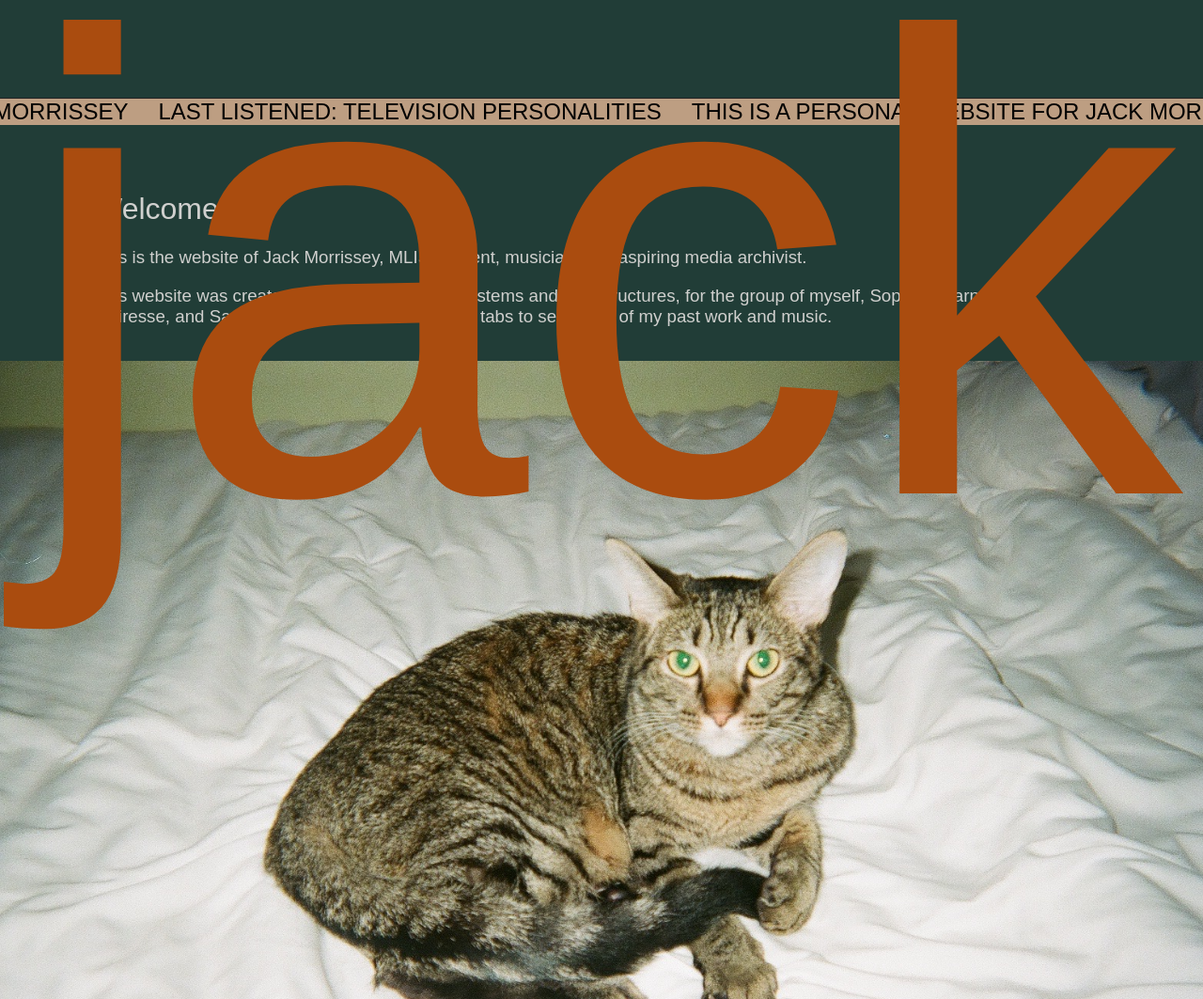
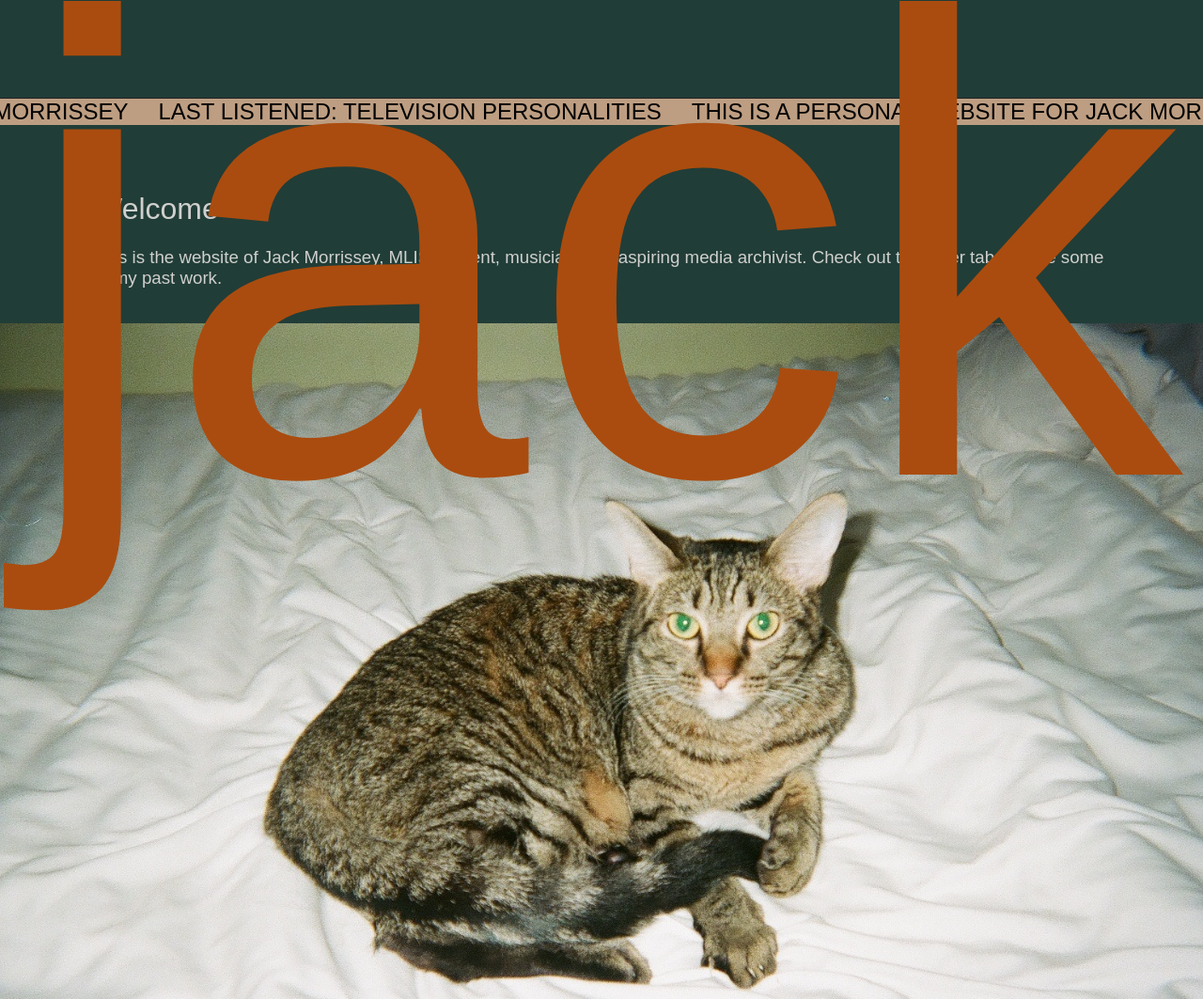
Before and after one commit to jaqmor/jaqmor.github.io, a plain HTML site: page index.html in a window 1280 px wide. Shown: the part 667-1730 px from the top of the page at 94% size. Drawn offline with Linux system fonts and the light colour scheme.

Commit message:
Editing to make more personal

```diff
--- a/index.html
+++ b/index.html
@@ -33,8 +33,7 @@
 
 	  <div id="about">
 	  	<h1>Welcome</h1>
-	  	<h3>This is the website of Jack Morrissey, MLIS Student, musician, and aspiring media archivist.</h3>
-	  	<h3>This website was created for the class IS 270: Systems and Infrastructures, for the group of myself, Sophie Mearns, Ivan Mairesse, and Sam Warford. Check out the other tabs to see some of my past work and music.</h3>
+	  	<h3>This is the website of Jack Morrissey, MLIS Student, musician, and aspiring media archivist. Check out the other tabs to see some of my past work.</h3>
 	  	<br>
 	  	<img src="ramona.JPG" alt="Ramona">
 	  </div>
```
